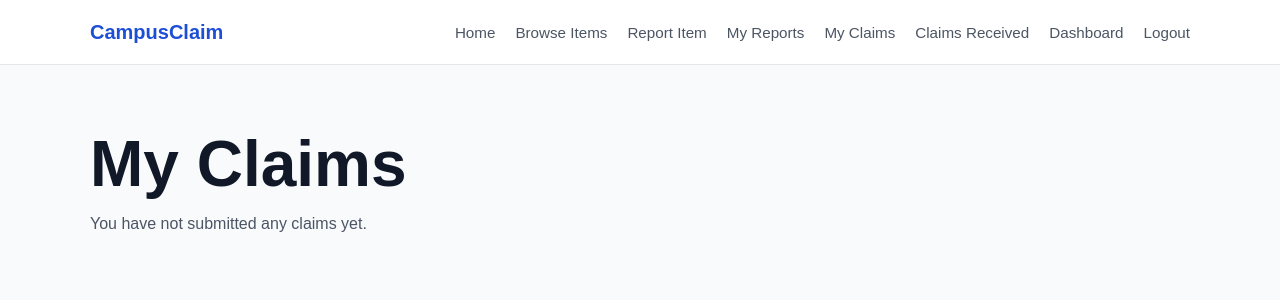
After one commit to NaShaylaM4/CampusClaim, a Flask app: page /my-claims in a window 1280 px wide. The commit adds this page. Shown: the top 300 px of the page. Run offline with Flask 3, Linux system fonts and the light colour scheme; the visitor is signed in with stand-in values (Sample User, id 1); data that the repository does not hold is empty.

Commit message:
Add ownership claim workflow

```diff
--- a/app.py
+++ b/app.py
@@ -266,11 +266,15 @@ def item_details(item_id):
     try:
         item = connection.execute(
             """
-            SELECT item_id, title, report_type, category, description,
-                   location, date_lost_found, status
+                 SELECT item_id, user_id, title, report_type, category, description,
+                     location, date_lost_found, status
             FROM items
             WHERE item_id = ?
             """,
+            (item_id,),
+        ).fetchone()
+        approved_claim = connection.execute(
+            "SELECT claim_id FROM claims WHERE item_id = ? AND claim_status = 'APPROVED'",
             (item_id,),
         ).fetchone()
     finally:
@@ -279,7 +283,266 @@ def item_details(item_id):
     if item is None:
         flash('Item report not found.', 'error')
         return redirect(url_for('browse_items'))
-    return render_template('item_details.html', item=item)
+    can_claim = (
+        session.get('logged_in')
+        and item['report_type'] == 'FOUND'
+        and item['user_id'] != session['user_id']
+        and item['status'] in ('OPEN', 'CLAIM_PENDING')
+        and approved_claim is None
+    )
+    return render_template('item_details.html', item=item, can_claim=can_claim)
+
+
+@app.route('/items/<int:item_id>/claim', methods=['GET', 'POST'])
+@login_required
+def claim_item(item_id):
+    connection = get_db_connection()
+    try:
+        item = connection.execute(
+            """
+            SELECT item_id, user_id, title, report_type, category, description,
+                   location, date_lost_found, status, verification_question
+            FROM items
+            WHERE item_id = ?
+            """,
+            (item_id,),
+        ).fetchone()
+        existing_claim = connection.execute(
+            'SELECT claim_id, claim_status FROM claims WHERE item_id = ? AND claimant_id = ?',
+            (item_id, session['user_id']),
+        ).fetchone()
+        approved_claim = connection.execute(
+            "SELECT claim_id FROM claims WHERE item_id = ? AND claim_status = 'APPROVED'",
+            (item_id,),
+        ).fetchone()
+    finally:
+        connection.close()
+
+    if item is None:
+        flash('Item report not found.', 'error')
+        return redirect(url_for('browse_items'))
+    if item['report_type'] != 'FOUND':
+        flash('Only found items can be claimed.', 'error')
+        return redirect(url_for('item_details', item_id=item_id))
+    if item['user_id'] == session['user_id']:
+        flash('You cannot claim your own item report.', 'error')
+        return redirect(url_for('item_details', item_id=item_id))
+    if item['status'] not in ('OPEN', 'CLAIM_PENDING'):
+        flash('This item is no longer accepting claims.', 'error')
+        return redirect(url_for('item_details', item_id=item_id))
+    if existing_claim is not None:
+        flash('You have already submitted a claim for this item.', 'error')
+        return redirect(url_for('item_details', item_id=item_id))
+    if approved_claim is not None:
+        flash('This item already has an approved claim.', 'error')
+        return redirect(url_for('item_details', item_id=item_id))
+
+    if request.method == 'POST':
+        verification_answer = request.form.get('verification_answer', '').strip()
+        additional_message = request.form.get('additional_message', '').strip()
+        if not verification_answer:
+            flash('Please provide a verification answer.', 'error')
+            return render_template('claim_item.html', item=item)
+
+        connection = get_db_connection()
+        try:
+            connection.execute('BEGIN IMMEDIATE')
+            connection.execute(
+                """
+                INSERT INTO claims (item_id, claimant_id, verification_answer, additional_message, claim_status)
+                VALUES (?, ?, ?, ?, 'PENDING')
+                """,
+                (item_id, session['user_id'], verification_answer, additional_message or None),
+            )
+            connection.execute(
+                "UPDATE items SET status = 'CLAIM_PENDING', updated_at = CURRENT_TIMESTAMP "
+                "WHERE item_id = ? AND status IN ('OPEN', 'CLAIM_PENDING')",
+                (item_id,),
+            )
+            connection.commit()
+        finally:
+            connection.close()
+
+        flash('Your ownership claim was submitted.', 'success')
+        return redirect(url_for('my_claims'))
+
+    return render_template('claim_item.html', item=item)
+
+
+@app.route('/my-claims')
+@login_required
+def my_claims():
+    connection = get_db_connection()
+    try:
+        claims = connection.execute(
+            """
+            SELECT claims.claim_id, items.item_id, items.title, items.category,
+                   items.location, claims.claim_status, claims.created_at
+            FROM claims
+            JOIN items ON items.item_id = claims.item_id
+            WHERE claims.claimant_id = ?
+            ORDER BY claims.created_at DESC
+            """,
+            (session['user_id'],),
+        ).fetchall()
+    finally:
+        connection.close()
+    return render_template('my_claims.html', claims=claims)
+
+
+@app.route('/claims/received')
+@login_required
+def claims_received():
+    connection = get_db_connection()
+    try:
+        claims = connection.execute(
+            """
+            SELECT claims.claim_id, claims.item_id, claims.verification_answer,
+                   claims.additional_message, claims.claim_status, claims.created_at,
+                   items.title, items.status AS item_status,
+                   users.first_name, users.last_name,
+                   items.verification_question
+            FROM claims
+            JOIN items ON items.item_id = claims.item_id
+            JOIN users ON users.user_id = claims.claimant_id
+            WHERE items.user_id = ? AND items.report_type = 'FOUND'
+            ORDER BY claims.created_at DESC
+            """,
+            (session['user_id'],),
+        ).fetchall()
+    finally:
+        connection.close()
+    return render_template('claims_received.html', claims=claims)
+
+
+def get_owned_claim(claim_id):
+    connection = get_db_connection()
+    claim = connection.execute(
+        """
+        SELECT claims.claim_id, claims.item_id, claims.claim_status,
+               items.user_id, items.status AS item_status, items.report_type
+        FROM claims
+        JOIN items ON items.item_id = claims.item_id
+        WHERE claims.claim_id = ?
+        """,
+        (claim_id,),
+    ).fetchone()
+    return connection, claim
+
+
+@app.route('/claims/<int:claim_id>/approve', methods=['POST'])
+@login_required
+def approve_claim(claim_id):
+    connection, claim = get_owned_claim(claim_id)
+    try:
+        if claim is None:
+            flash('Claim not found.', 'error')
+        elif claim['user_id'] != session['user_id'] or claim['report_type'] != 'FOUND':
+            flash('You can only review claims for your own found item reports.', 'error')
+        elif claim['claim_status'] != 'PENDING':
+            flash('Only pending claims can be approved.', 'error')
+        elif claim['item_status'] in ('RETURNED', 'CLOSED'):
+            flash('This item is no longer accepting claim decisions.', 'error')
+        else:
+            connection.execute('BEGIN IMMEDIATE')
+            connection.execute(
+                """
+                UPDATE claims
+                SET claim_status = 'APPROVED', reviewed_at = CURRENT_TIMESTAMP
+                WHERE claim_id = ? AND claim_status = 'PENDING'
+                """,
+                (claim_id,),
+            )
+            connection.execute(
+                """
+                UPDATE claims
+                SET claim_status = 'REJECTED', reviewed_at = CURRENT_TIMESTAMP
+                WHERE item_id = ? AND claim_id != ? AND claim_status = 'PENDING'
+                """,
+                (claim['item_id'], claim_id),
+            )
+            connection.execute(
+                "UPDATE items SET status = 'CLAIM_PENDING', updated_at = CURRENT_TIMESTAMP WHERE item_id = ?",
+                (claim['item_id'],),
+            )
+            connection.commit()
+            flash('Claim approved. Other pending claims were rejected.', 'success')
+    finally:
+        connection.close()
+    return redirect(url_for('claims_received'))
+
+
+@app.route('/claims/<int:claim_id>/reject', methods=['POST'])
+@login_required
+def reject_claim(claim_id):
+    connection, claim = get_owned_claim(claim_id)
+    try:
+        if claim is None:
+            flash('Claim not found.', 'error')
+        elif claim['user_id'] != session['user_id'] or claim['report_type'] != 'FOUND':
+            flash('You can only review claims for your own found item reports.', 'error')
+        elif claim['claim_status'] != 'PENDING':
+            flash('Only pending claims can be rejected.', 'error')
+        elif claim['item_status'] in ('RETURNED', 'CLOSED'):
+            flash('This item is no longer accepting claim decisions.', 'error')
+        else:
+            connection.execute('BEGIN IMMEDIATE')
+            connection.execute(
+                "UPDATE claims SET claim_status = 'REJECTED', reviewed_at = CURRENT_TIMESTAMP "
+                "WHERE claim_id = ? AND claim_status = 'PENDING'",
+                (claim_id,),
+            )
+            remaining = connection.execute(
+                """
+                SELECT claim_id FROM claims
+                WHERE item_id = ? AND claim_status IN ('PENDING', 'APPROVED')
+                """,
+                (claim['item_id'],),
+            ).fetchone()
+            if remaining is None:
+                connection.execute(
+                    "UPDATE items SET status = 'OPEN', updated_at = CURRENT_TIMESTAMP WHERE item_id = ?",
+                    (claim['item_id'],),
+                )
+            connection.commit()
+            flash('Claim rejected.', 'success')
+    finally:
+        connection.close()
+    return redirect(url_for('claims_received'))
+
+
+@app.route('/items/<int:item_id>/mark-returned', methods=['POST'])
+@login_required
+def mark_item_returned(item_id):
+    connection = get_db_connection()
+    try:
+        item = connection.execute(
+            "SELECT user_id, report_type, status FROM items WHERE item_id = ?",
+            (item_id,),
+        ).fetchone()
+        approved_claim = connection.execute(
+            "SELECT claim_id FROM claims WHERE item_id = ? AND claim_status = 'APPROVED'",
+            (item_id,),
+        ).fetchone()
+        if item is None:
+            flash('Item report not found.', 'error')
+        elif item['user_id'] != session['user_id'] or item['report_type'] != 'FOUND':
+            flash('You can only return your own found item reports.', 'error')
+        elif item['status'] == 'RETURNED':
+            flash('This item has already been marked returned.', 'error')
+        elif item['status'] == 'CLOSED' or approved_claim is None:
+            flash('An approved claim is required before marking the item returned.', 'error')
+        else:
+            connection.execute(
+                "UPDATE items SET status = 'RETURNED', updated_at = CURRENT_TIMESTAMP "
+                "WHERE item_id = ? AND user_id = ? AND status NOT IN ('RETURNED', 'CLOSED')",
+                (item_id, session['user_id']),
+            )
+            connection.commit()
+            flash('Item marked as returned.', 'success')
+    finally:
+        connection.close()
+    return redirect(url_for('claims_received'))
 
 
 @app.route('/my-reports')
@@ -321,6 +584,8 @@ def edit_item(item_id):
 
     item_data = item_form_data() if request.method == 'POST' else dict(item)
     if request.method == 'POST':
+        item_data['report_type'] = item['report_type']
+        item_data['status'] = item['status']
         error = validate_item_form(item_data)
         if error:
             flash(error, 'error')
--- a/static/css/style.css
+++ b/static/css/style.css
@@ -174,6 +174,32 @@ body {
 
 .empty-state {
     color: #4b5563;
+}
+
+.verification-question,
+.claim-row {
+    padding: 1rem;
+    background: #ffffff;
+    border: 1px solid #e5e7eb;
+    border-radius: 4px;
+}
+
+.verification-question {
+    margin-top: 1.5rem;
+}
+
+.verification-question p {
+    margin-bottom: 0;
+}
+
+.claim-row {
+    display: grid;
+    gap: 0.75rem;
+}
+
+.claim-row h2,
+.claim-row p {
+    margin: 0;
 }
 
 .browse-page {
--- a/templates/base.html
+++ b/templates/base.html
@@ -16,6 +16,8 @@
                 {% if session.get('logged_in') %}
                     <a href="{{ url_for('create_item') }}">Report Item</a>
                     <a href="{{ url_for('my_reports') }}">My Reports</a>
+                    <a href="{{ url_for('my_claims') }}">My Claims</a>
+                    <a href="{{ url_for('claims_received') }}">Claims Received</a>
                     <a href="{{ url_for('dashboard') }}">Dashboard</a>
                     <a href="{{ url_for('logout') }}">Logout</a>
                 {% else %}
--- a/templates/item_details.html
+++ b/templates/item_details.html
@@ -19,6 +19,9 @@
         <dt>Status</dt>
         <dd>{{ item.status }}</dd>
     </dl>
+    {% if can_claim %}
+        <a class="button button-primary" href="{{ url_for('claim_item', item_id=item.item_id) }}">Claim This Item</a>
+    {% endif %}
     <a class="button button-secondary" href="{{ url_for('browse_items') }}">Back to Browse Items</a>
 </section>
 {% endblock %}
--- /dev/null
+++ b/templates/my_claims.html
@@ -0,0 +1,24 @@
+{% extends 'base.html' %}
+
+{% block title %}My Claims | CampusClaim{% endblock %}
+
+{% block content %}
+<section class="reports-page">
+    <h1>My Claims</h1>
+    {% if claims %}
+        <div class="report-list">
+            {% for claim in claims %}
+                <article class="report-row">
+                    <div>
+                        <h2>{{ claim.title }}</h2>
+                        <p class="report-meta">{{ claim.category }} | {{ claim.location }} | {{ claim.claim_status }} | {{ claim.created_at }}</p>
+                    </div>
+                    <a class="button button-secondary" href="{{ url_for('item_details', item_id=claim.item_id) }}">View Item</a>
+                </article>
+            {% endfor %}
+        </div>
+    {% else %}
+        <p class="empty-state">You have not submitted any claims yet.</p>
+    {% endif %}
+</section>
+{% endblock %}
```
Also changed, not shown: templates/claim_item.html (added, +27 -0 lines), templates/claims_received.html (added, +40 -0 lines), templates/edit_item.html (+2 -9 lines).
